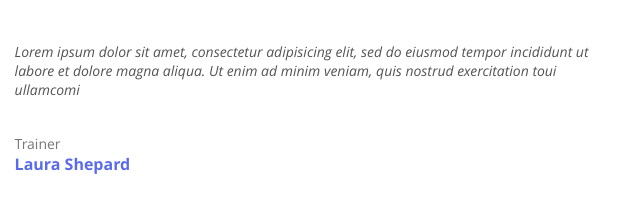
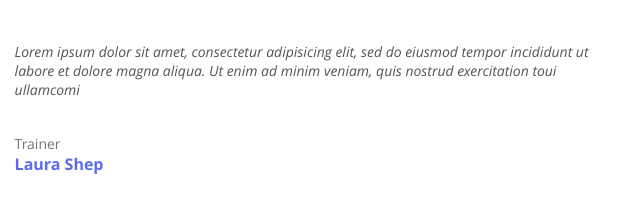
Before and after one commit to Stanislavbox/Yoga, a website: page app/index.html in a window 1280 px wide. Shown: the part 4224-4432 px from the top of the page, 351-991 px from the left. Drawn offline with nearby package versions, Linux system fonts and the light colour scheme.

```diff
--- a/app/index.html
+++ b/app/index.html
@@ -259,7 +259,7 @@
 						</blockquote>
 						<div class="title">
 							<p>Trainer</p>
-							<h4 class="trainer-name">Laura Shepard</h4>
+							<h4 class="trainer-name">Laura Shep</h4>
 						</div>
 
 					</div>
@@ -336,7 +336,7 @@
 						<div class="mini-photo">
 							<img src="img/photo-mini-1.jpg" alt=""></div>
 						<div class="trainer-name">
-							<h4>Laura Shepard</h4>
+							<h4>Laura Shep</h4>
 							<p>Trainer</p>
 						</div>
 					</div>
```
Also changed, not shown: yoga-mainpage.jpg (added), 2 other files.
